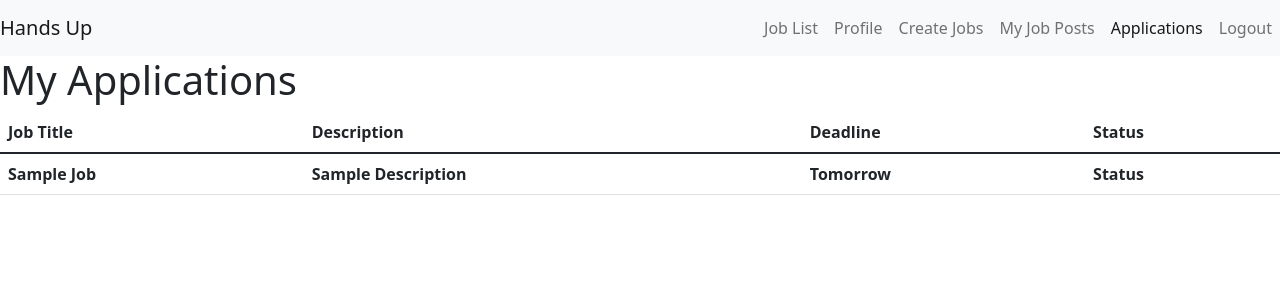
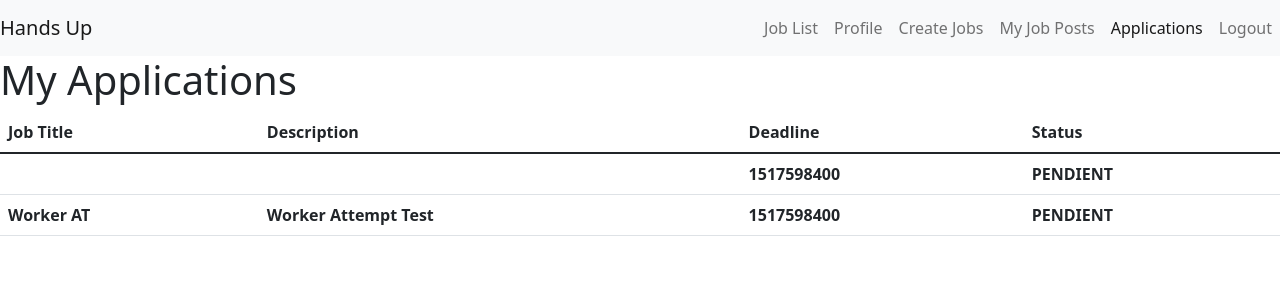
Before and after one commit to sedhha/homely, a Next.js app: page /applications in a window 1280 px wide. Shown: the top 300 px of the page. Built offline with nearby package versions, Linux system fonts and the light colour scheme.

Commit message:
applications

```diff
--- a/src/mocks/jobFields.json
+++ b/src/mocks/jobFields.json
@@ -7,5 +7,14 @@
     "maxCapacity": 15,
     "applied": 10,
     "location": ""
+  },
+  {
+    "jobTitle": "Worker AT",
+    "description": "Worker Attempt Test",
+    "deadline": 1517598400,
+    "workHours": 8,
+    "maxCapacity": 15,
+    "applied": 1,
+    "location": "Brooklyn, NY"
   }
 ]
--- a/src/pages/_app.tsx
+++ b/src/pages/_app.tsx
@@ -6,6 +6,8 @@ import { useEffect } from "react";
 
 import store from "../app/store";
 import Script from "next/script";
+
+
 
 import "bootstrap/dist/css/bootstrap.css";
 
--- a/src/pages/applications.tsx
+++ b/src/pages/applications.tsx
@@ -1,7 +1,11 @@
 import type { NextPage } from "next";
 import Header from "src/components/header";
 
+import JobFields from "../mocks/jobFields.json";
+
 const Applications: NextPage = () => {
+  console.log(JobFields);
+
   return (
     <>
       <Header />
@@ -16,17 +20,18 @@ const Applications: NextPage = () => {
           </tr>
         </thead>
         <tbody>
-          <tr>
-            <th>Sample Job</th>
-            <th>Sample Description</th>
-            <th>Tomorrow</th>
-            <th>Status</th>
-          </tr>
+          {JobFields.map((jobfield) => (
+            <tr>
+              <th>{jobfield.jobTitle}</th>
+              <th>{jobfield.description}</th>
+              <th>{jobfield.deadline}</th>
+              <th>{jobfield.status ? jobfield.status : "PENDIENT"}</th>
+            </tr>
+          ))}
         </tbody>
       </table>
     </>
   );
 };
 
-
 export default Applications;
```
